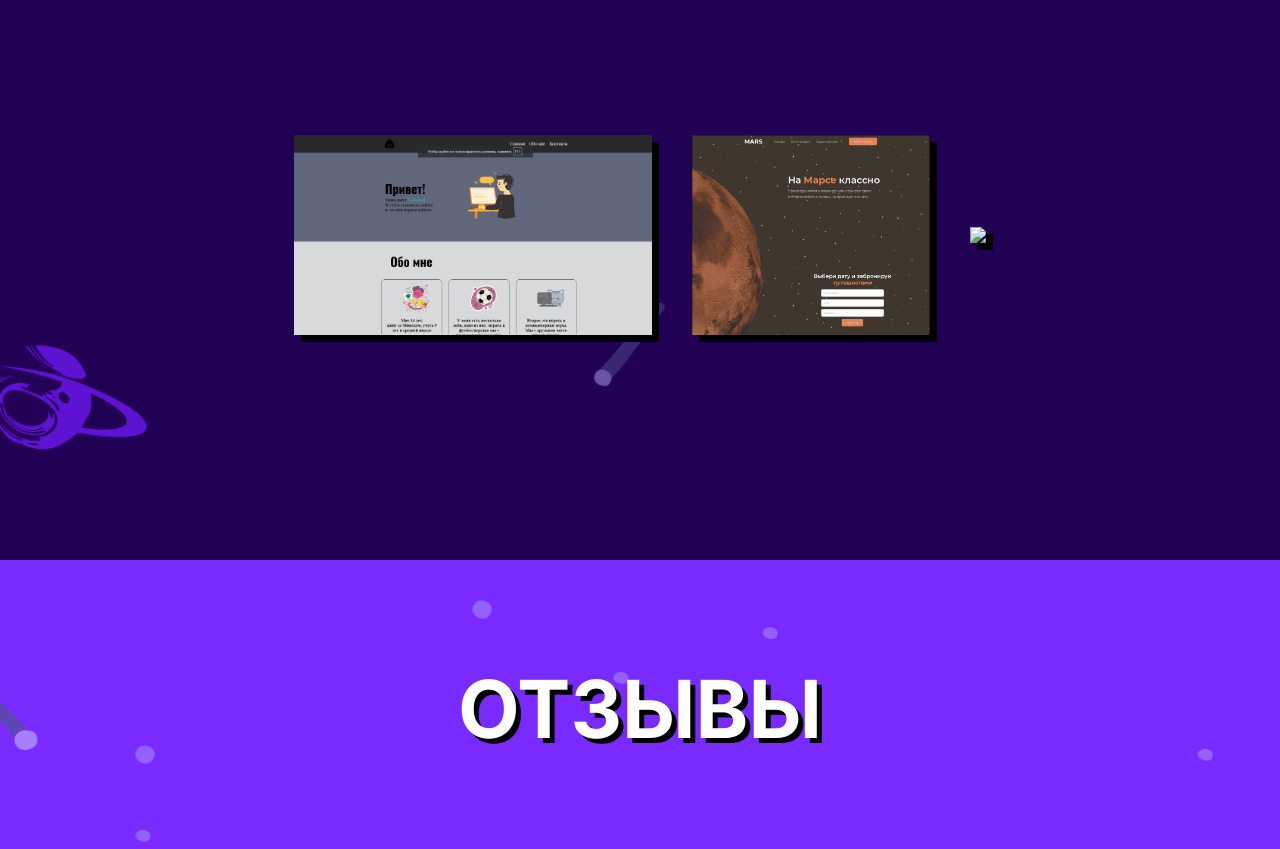
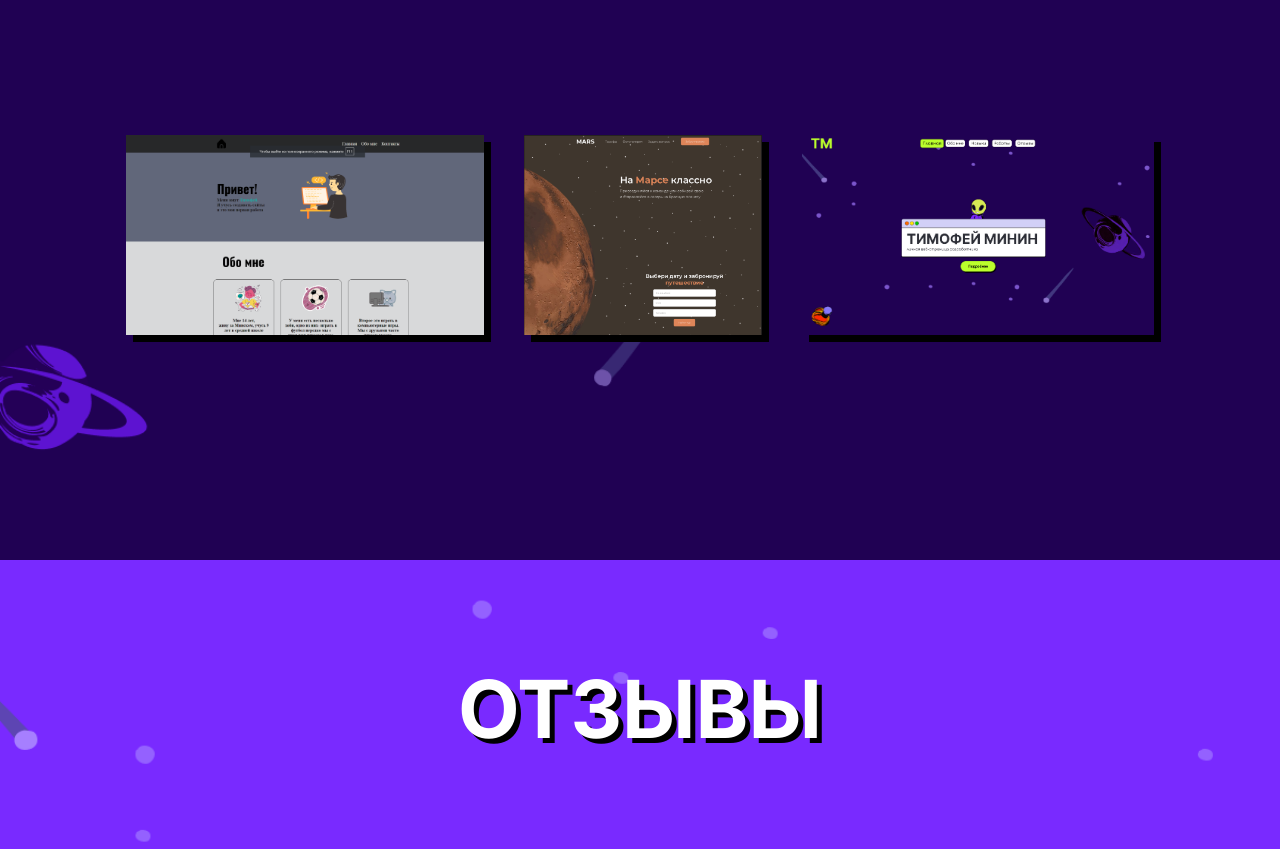
Before and after one commit to Timalegend/portfolio, a plain HTML site: page index.html in a window 1280 px wide. Shown: the part 2640-3489 px from the top of the page. Drawn offline with Linux system fonts and the light colour scheme.

Commit message:
Update index.html

```diff
--- a/index.html
+++ b/index.html
@@ -101,7 +101,7 @@
         <div class="works-block">
             <a href="https://timalegend.github.io/work/"><img src="img/work1.png"></a>
             <a href="https://timalegend.github.io/work1/"><img src="img/work2.png"></a>
-            <a href=""><img src="work3.png"></a>
+            <a href=""><img src="img/work3.png"></a>
         </div>
     </section>
 
```
